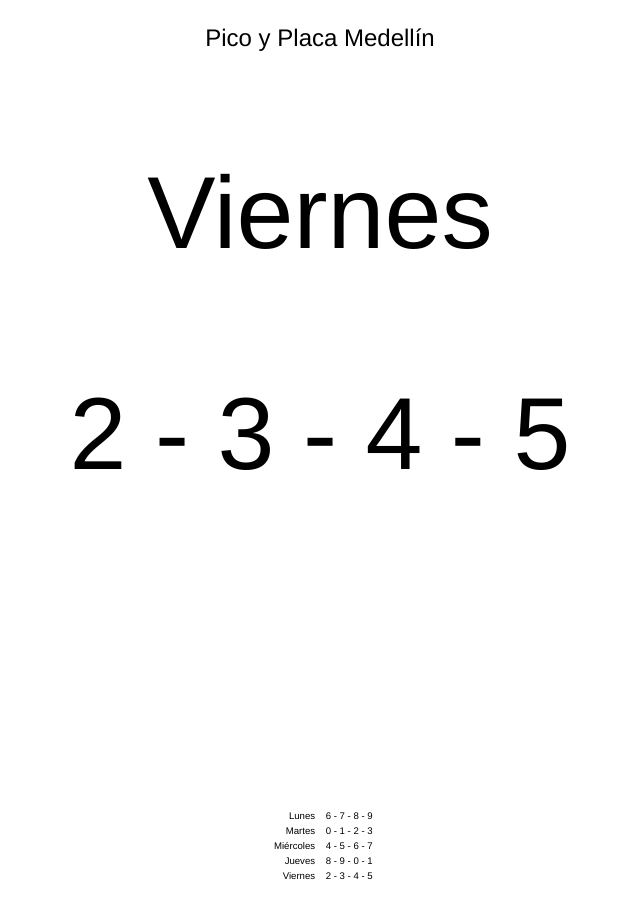
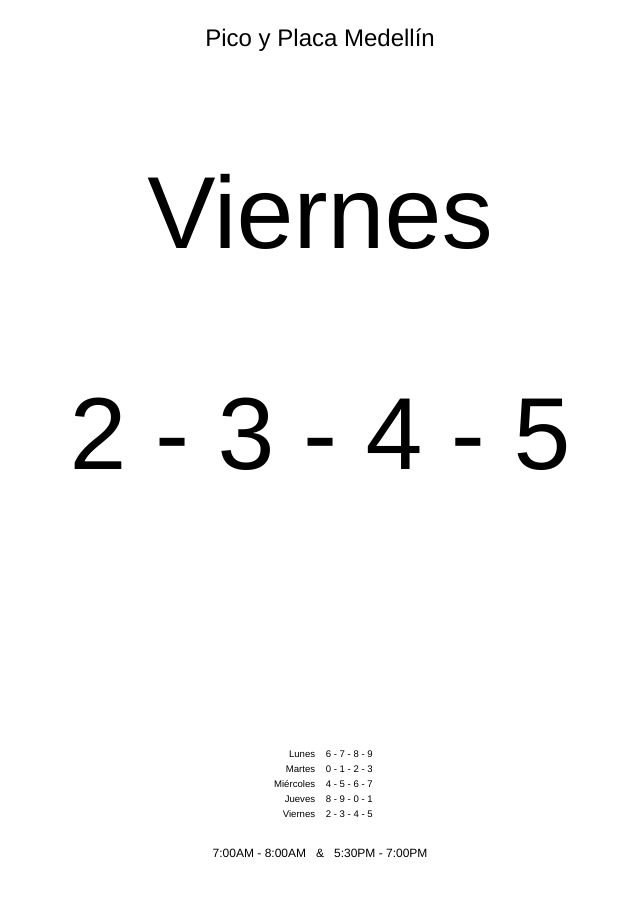
Before and after one commit to nhocki/pico-y-placa-medellin, a Jekyll site: the page built from index.md, in a window 1280 px wide. Shown: the whole page, without its empty margins (320-960 px from the left). Built offline with Jekyll 4.4.1, drawn with Linux system fonts in a browser that asks for light colours; a script that is not in the unit is left out; some of the changed lines change nothing that is shown.

Commit message:
Adding schedule

```diff
--- a/index.md
+++ b/index.md
@@ -16,6 +16,8 @@ layout: default
   <tr><td>Jueves</td> <td> 8 - 9 - 0 - 1 </td></tr>
   <tr><td>Viernes</td> <td> 2 - 3 - 4 - 5</td></tr>
 </table>
+
+<span id='schedule'>7:00AM - 8:00AM &nbsp; & &nbsp; 5:30PM - 7:00PM</span>
 </div>
 
 <style>
@@ -57,6 +59,13 @@ body {
   margin: 0 auto;
 }
 
+#schedule {
+  display: block;
+  font-size: 0.75em;
+  margin: 2em auto;
+  text-align: center;
+}
+
 #full td {
   padding-left: 0.8em;
 }
```
